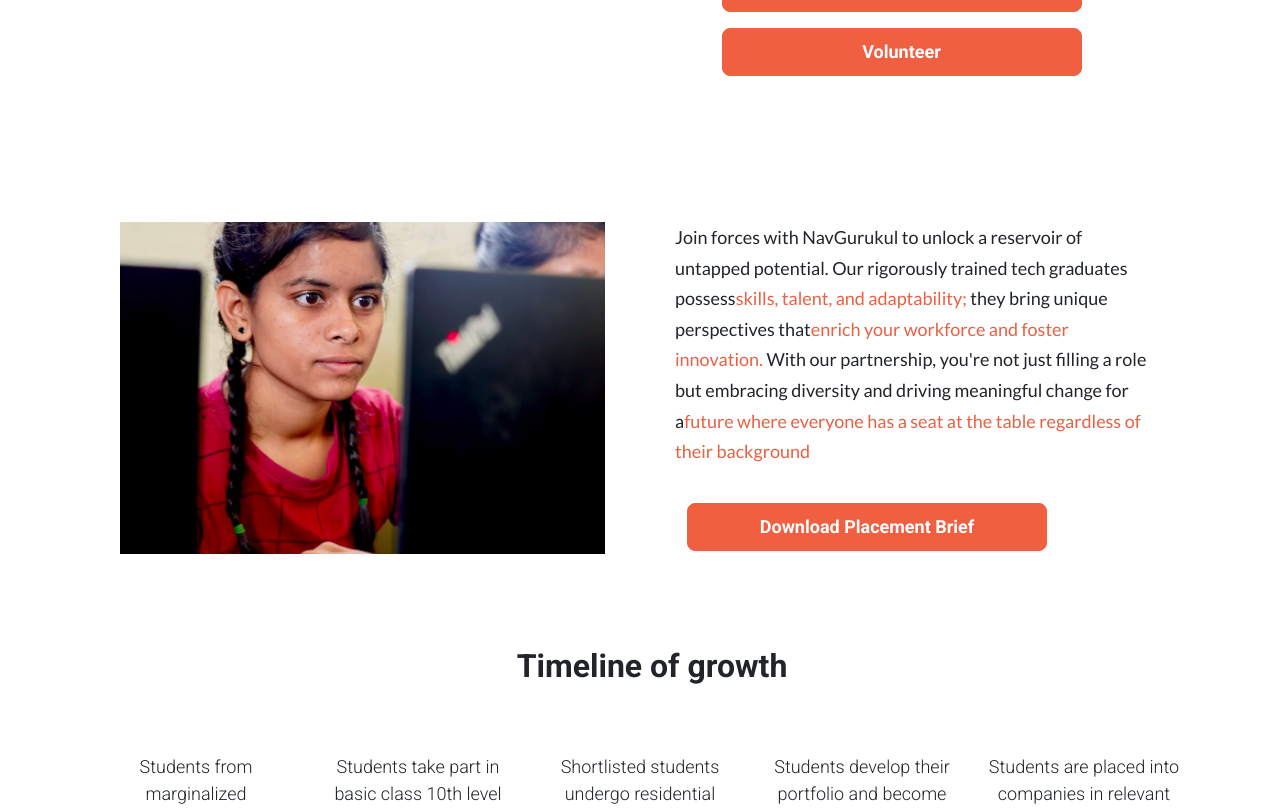
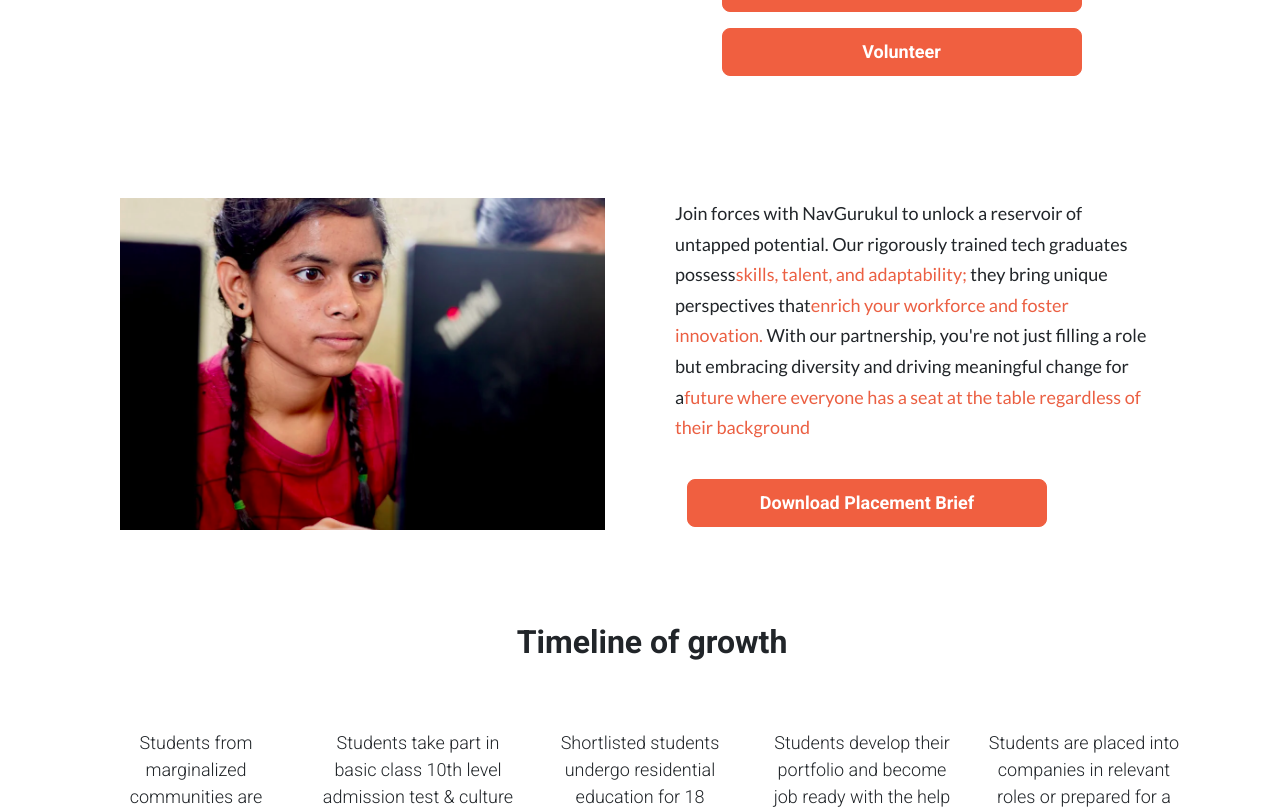
Before and after one commit to navgurukul/nightingale, a React (Create React App) app: page /hiring in a window 1280 px wide. Shown: the part 500-1311 px from the top of the page. Built offline with nearby package versions, Linux system fonts and the light colour scheme; no server answers; a web font is replaced by a local one.

Commit message:
removed top spcaing

```diff
--- a/src/Page/NgHiring/index.js
+++ b/src/Page/NgHiring/index.js
@@ -126,7 +126,7 @@
       </section>
       <section className="d-flex flex-column align-items-center our-initiatives">
 
-        <div className="container mt-4">
+        <div className="container">
           <div className="row gy-4 mt-4">
             <div className="col-lg-6 col-md-6 col-sm-12 mb-4 mb-lg-0">
               <div className="p-3">
```
